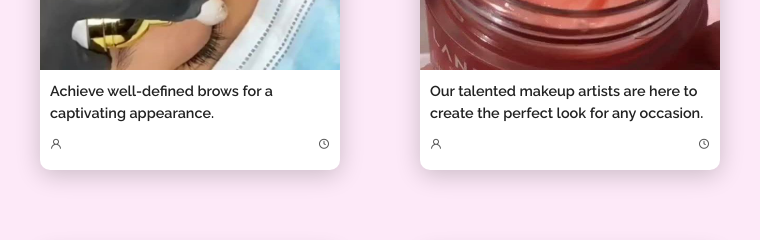
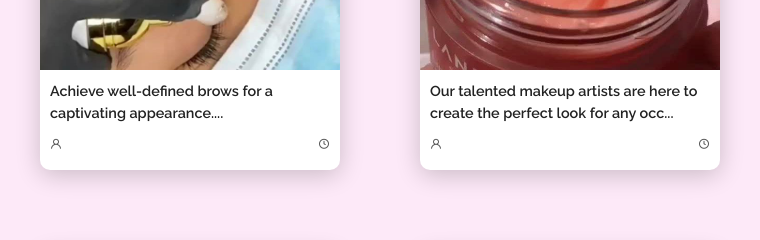
Before and after one commit to beknurerzhanov/BeautySalon, a plain HTML site: page Services.html in a window 1280 px wide. Shown: the part 370-610 px from the top of the page, 260-1020 px from the left. Drawn offline with nearby package versions, Linux system fonts and the light colour scheme.

Commit message:
Services.html

```diff
--- a/Services.html
+++ b/Services.html
@@ -303,6 +303,11 @@
                 this.pause();
             })
         });
+        $(".video-card-title").each(function(){
+            if($(this).text().length > 50){
+                $(this).html($(this).text().substring(0, 75) + "...")
+            }
+        })
      </script>
      <script>
 
```
